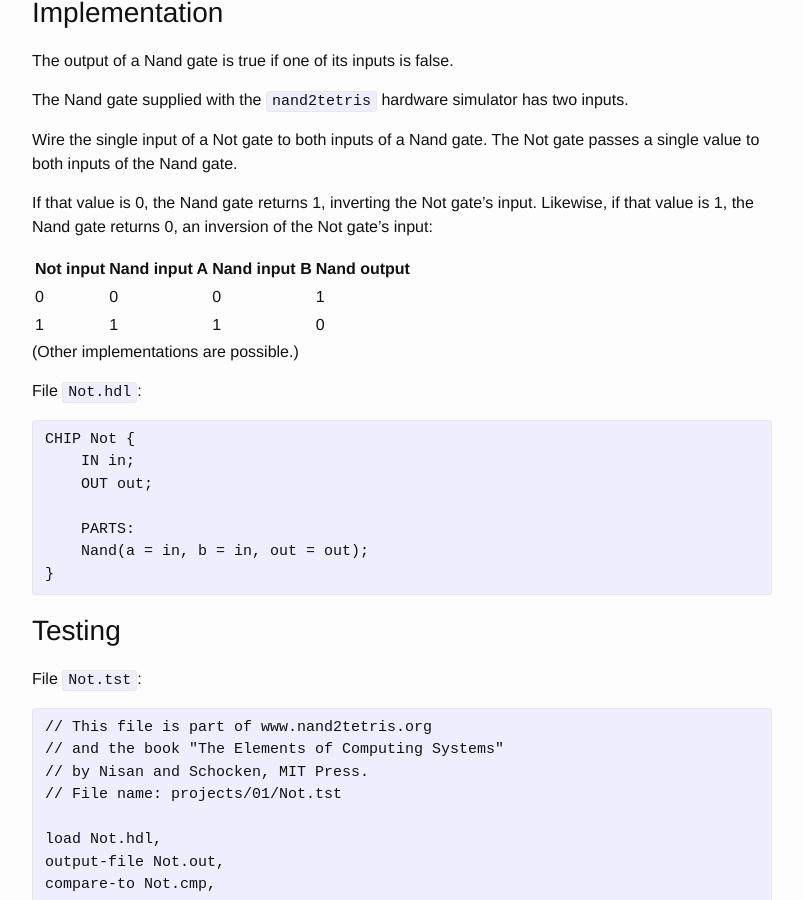
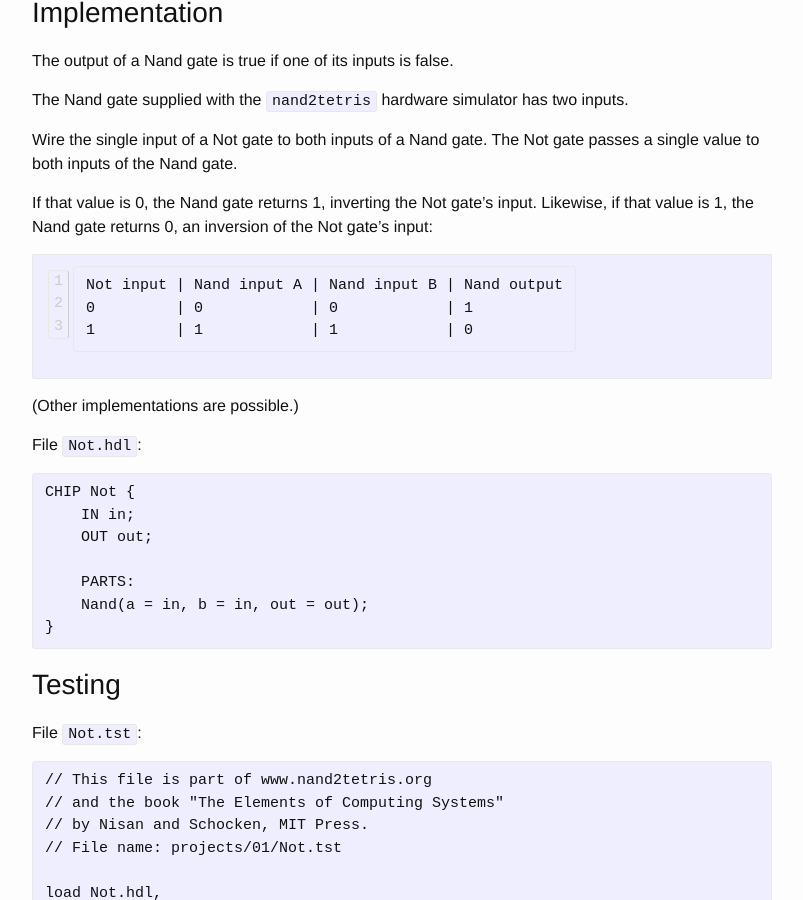
Before and after one commit to bitfragment/exs, a Jekyll site: the page built from _posts/2021-12-05-implement-not-gate.md, in a window 1280 px wide and 900 px high, scrolled down 957 px. Shown: the whole window, without its empty margins (238-1041 px from the left). Built offline with Jekyll 4.4.1, drawn with Linux system fonts in a browser that asks for light colours.

Commit message:
Hotfix: remove table formatting

````diff
--- a/_posts/2021-12-05-implement-not-gate.md
+++ b/_posts/2021-12-05-implement-not-gate.md
@@ -51,10 +51,11 @@ If that value is 0, the Nand gate returns 1, inverting the Not gate's
 input. Likewise, if that value is 1, the Nand gate returns 0, an
 inversion of the Not gate's input:
 
-| Not input | Nand input A | Nand input B | Nand output |
-|-----------|--------------|--------------|-------------|
-| 0         | 0            | 0            | 1           |
-| 1         | 1            | 1            | 0           |
+```
+Not input | Nand input A | Nand input B | Nand output
+0         | 0            | 0            | 1
+1         | 1            | 1            | 0
+```
 
 (Other implementations are possible.)
 
````
